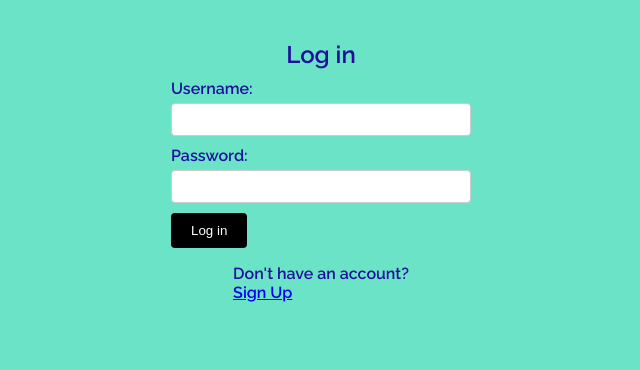
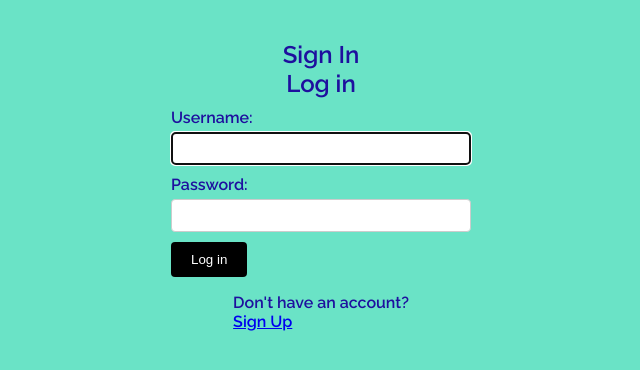
Before and after one commit to Riyaazct/no-bugs-edufocus-za, a React (Create React App) app in the folder client/: page /login in a window 1280 px wide. Shown: the top 370 px of the page, without its empty margins (319-959 px from the left). Built offline with nearby package versions, Linux system fonts and the light colour scheme.

Commit message:
login form-useState/useEffect/handleSubmit

```diff
--- a/client/src/pages/LogIn.js
+++ b/client/src/pages/LogIn.js
@@ -1,37 +1,78 @@
-import React from 'react'
+import React from "react";
+import { useRef, useState, useEffect } from "react";
 
 function LogIn() {
+  const userRef = useRef();
+  const errRef = useRef();
+
+  const [user, setUser] = useState("");
+  const [pwd, setPwd] = useState("");
+  const [errMsg, setErrMsg] = useState("");
+  const [success, setSuccess] = useState(false);
+
+  useEffect(() => {
+    userRef.current.focus();
+  }, [])
+
+  useEffect(() => {
+    setErrMsg("");
+  }, [user, pwd])
+
+  const handleSubmit = async (e) => {
+    e.preventDefault();
+    console.log(user, pwd);
+    setUser("");
+    setPwd("");
+    setSuccess(true);
+  }
   return (
     <>
-      <div className='wrap'>
+      {success ? (
+        <section>
+          <h1>You are logged in!</h1>
+          <br />
+          <p>
+            <a href="#">Go to Member page</a>
+          </p>
+        </section>
+      ) : (
+        <section className='wrap'>
+          <p ref={errRef} className={errMsg ? "errmsg" : "offscreen"} aria-live="assertive">{errMsg}</p>
+          <h1>Sign In</h1>
           <h2>Log in</h2>
-        <form >
+          <form onSubmit={handleSubmit}>
+            {/* USERNAME */}
             <label htmlFor="username">
               Username:</label>
             <input
               type="text"
               id="username"
+              ref={userRef}
               autoComplete="off"
-            required />
-
+              onChange={(e) => setUser(e.target.value)}
+              value={user}
+              required
+              />
+            {/* PASSWORD */}
             <label htmlFor="password">
               Password:
             </label>
             <input
               type="password"
               id="password"
+              onChange={(e) => setPwd(e.target.value)}
+              value={pwd}
               required />
-
             <button>Log in</button>
           </form>
           <p>
             Don't have an account?<br />
             <span className="line">
-
                <a href="#">Sign Up</a>
             </span>
           </p>
-      </div>
+        </section>
+      )}
     </>
   )
 }
```
Lines whose indentation alone changed are shown as unchanged.
